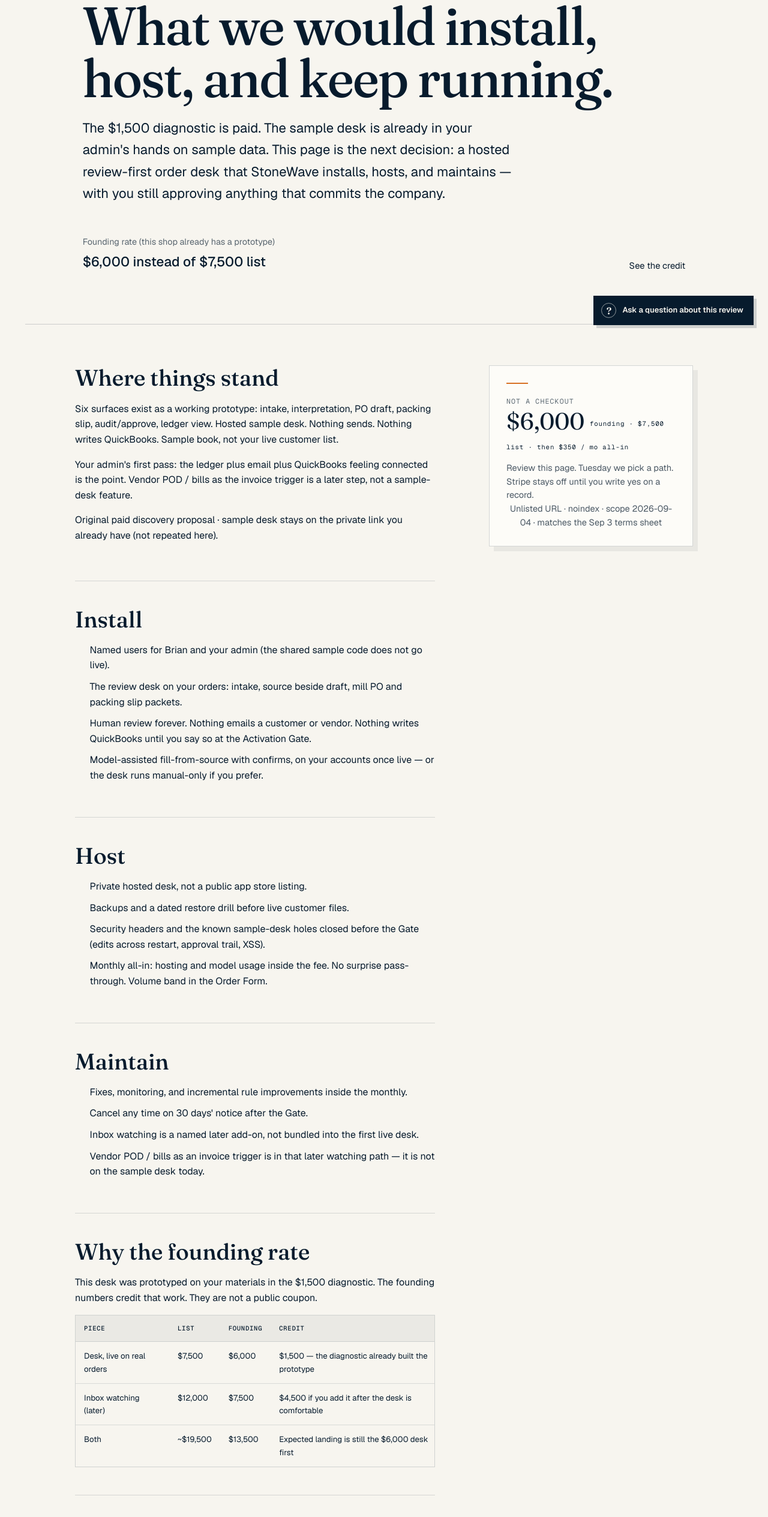
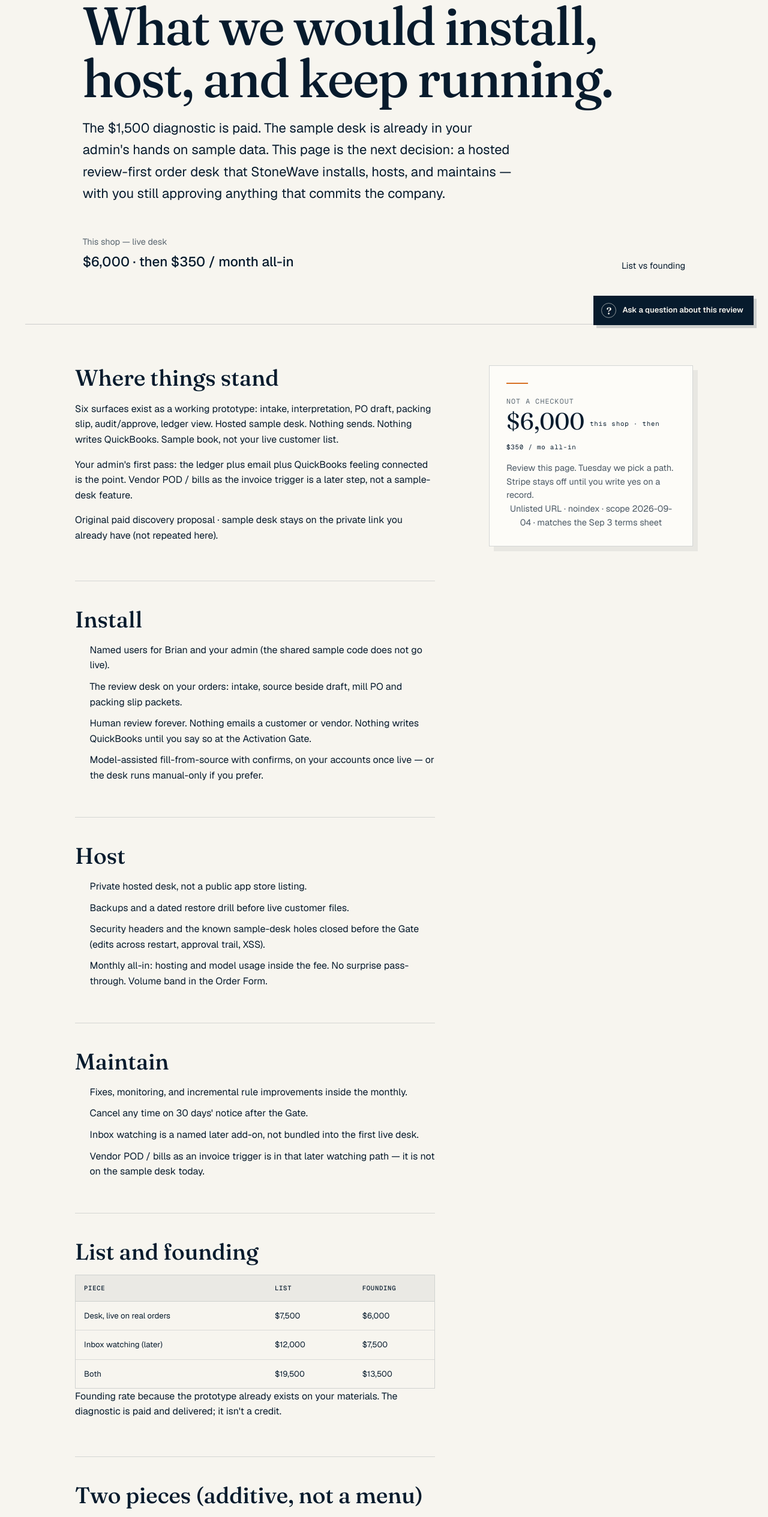
Before and after one commit to JohnMcCleskey/proposals-site, a Next.js app: page /supply-pointe-working in a window 1280 px wide. Shown: the part 234-2763 px from the top of the page at 60% size. Built offline with nearby package versions, Linux system fonts and the light colour scheme.

Commit message:
fix: drop credit column on SP review; diagnostic is not a coupon

```diff
--- a/src/app/supply-pointe-working/page.tsx
+++ b/src/app/supply-pointe-working/page.tsx
@@ -70,10 +70,10 @@ export default function SupplyPointeWorkingPage() {
         </p>
         <div className={styles.heroFooter}>
           <div>
-            <span>Founding rate (this shop already has a prototype)</span>
-            <strong>$6,000 instead of $7,500 list</strong>
+            <span>This shop — live desk</span>
+            <strong>$6,000 · then $350 / month all-in</strong>
           </div>
-          <a href="#discount">See the credit</a>
+          <a href="#discount">List vs founding</a>
         </div>
       </section>
 
@@ -128,11 +128,7 @@ export default function SupplyPointeWorkingPage() {
           </section>
 
           <section id="discount">
-            <h2>Why the founding rate</h2>
-            <p>
-              This desk was prototyped on your materials in the $1,500 diagnostic. The
-              founding numbers credit that work. They are not a public coupon.
-            </p>
+            <h2>List and founding</h2>
             <div className={styles.tableWrap}>
               <table>
                 <thead>
@@ -140,7 +136,6 @@ export default function SupplyPointeWorkingPage() {
                     <th>Piece</th>
                     <th>List</th>
                     <th>Founding</th>
-                    <th>Credit</th>
                   </tr>
                 </thead>
                 <tbody>
@@ -148,23 +143,24 @@ export default function SupplyPointeWorkingPage() {
                     <td>Desk, live on real orders</td>
                     <td>$7,500</td>
                     <td>$6,000</td>
-                    <td>$1,500 — the diagnostic already built the prototype</td>
                   </tr>
                   <tr>
                     <td>Inbox watching (later)</td>
                     <td>$12,000</td>
                     <td>$7,500</td>
-                    <td>$4,500 if you add it after the desk is comfortable</td>
                   </tr>
                   <tr>
                     <td>Both</td>
-                    <td>~$19,500</td>
+                    <td>$19,500</td>
                     <td>$13,500</td>
-                    <td>Expected landing is still the $6,000 desk first</td>
                   </tr>
                 </tbody>
               </table>
             </div>
+            <p>
+              Founding rate because the prototype already exists on your materials. The
+              diagnostic is paid and delivered; it isn&apos;t a credit.
+            </p>
           </section>
 
           <section id="paths">
@@ -273,8 +269,8 @@ export default function SupplyPointeWorkingPage() {
                 not in the $6,000 desk.
               </li>
               <li>
-                Extra users or locations — more seats on the same engine, not a
-                second product.
+                Another shop is another desk and another Order Form — separate
+                books, inbox, and Gate. Not a split of this $6,000.
               </li>
               <li>
                 New market capabilities (customer acquisition, meeting
@@ -294,8 +290,9 @@ export default function SupplyPointeWorkingPage() {
             <h2>Tuesday</h2>
             <p>
               Walk the sample desk honestly. Put real timings next to the current path
-              if we have them. Leave with one clear next step on the $6,000 desk
-              versus waiting. Nothing is charged from a link on that call.
+              if we have them. The decision is the $6,000 desk (about 3–4 weeks to a
+              signed Gate). Inbox watching is the named later step — not Tuesday.
+              Nothing is charged from a link on that call.
             </p>
           </section>
         </article>
@@ -303,7 +300,7 @@ export default function SupplyPointeWorkingPage() {
         <aside className={styles.paymentPanel} aria-label="Next step">
           <p className={styles.panelLabel}>Not a checkout</p>
           <p className={styles.price}>
-            $6,000 <span>founding · $7,500 list · then $350 / mo all-in</span>
+            $6,000 <span>this shop · then $350 / mo all-in</span>
           </p>
           <p>
             Review this page. Tuesday we pick a path. Stripe stays off until you write
--- a/src/lib/supply-pointe-working-chat.ts
+++ b/src/lib/supply-pointe-working-chat.ts
@@ -15,11 +15,11 @@ Purpose
 The $1,500 diagnostic is paid. This page describes what StoneWave would install, host, and maintain: a review-first order desk on Supply Pointe's real orders. Preference on this page is not a contract and not a charge.
 
 Founding rates (prototyped for Supply Pointe)
-The sample desk already exists because the diagnostic built it for this shop. Founding rates credit that work. They are not a public coupon.
+List vs founding only. No credit column. Founding rate because the prototype already exists on your materials. The $1,500 diagnostic is paid and delivered; it is not a credit and is not subtracted from $6,000.
 - Desk, live on real orders: list $7,500, founding $6,000, then $350 / month all-in.
 - Inbox watching add-on (not built yet): list $12,000, founding $7,500, then +$200 / month.
-- Both: list about $19,500, founding $13,500, then $550 / month.
-Expected landing is the $6,000 desk first. Watching later, once the model-assisted flow is comfortable.
+- Both: list $19,500, founding $13,500, then $550 / month.
+Expected landing is the $6,000 desk first. Watching later, once the model-assisted flow is comfortable. Another shop is another Order Form (list $7,500, or that shop's own diagnostic then founding). This $6,000 is not split.
 Monthly is all-in: hosting and model usage inside the fee. Volume band in the Order Form; growth past it needs a written new number.
 Terms: 50% deposit / 50% at signed Activation Gate. Monthly starts at the Gate. Cancel any time on 30 days' notice.
 
@@ -92,7 +92,7 @@ export function normalizeWorkingHistory(value: unknown): WorkingChatTurn[] {
     .slice(-MAX_HISTORY_TURNS);
 }
 
-const discountAnswer = `The sample desk already exists because the $1,500 diagnostic built it for this shop. Founding rates credit that work: the live desk is $6,000 instead of the $7,500 list, then $350 a month all-in. Inbox watching, if added later, is $7,500 instead of $12,000 list. This page is not a checkout. Source: Founding rates (prototyped for Supply Pointe)`;
+const discountAnswer = `Founding rate because the prototype already exists on your materials. The diagnostic is paid and delivered; it isn't a credit. Live desk: list $7,500, founding $6,000, then $350 a month all-in. Watching later: list $12,000, founding $7,500. This page is not a checkout. Source: Founding rates (prototyped for Supply Pointe)`;
 
 const toolsAnswer = `The first live desk is a hosted private process, models you approve in writing, your QuickBooks, and your email. Named users and backups are in the Activation Gate. Extra identity or error-tracking products are optional for StoneWave later, not something you buy on this page. Source: Proposed tools (subject to the Gate)`;
 
```
